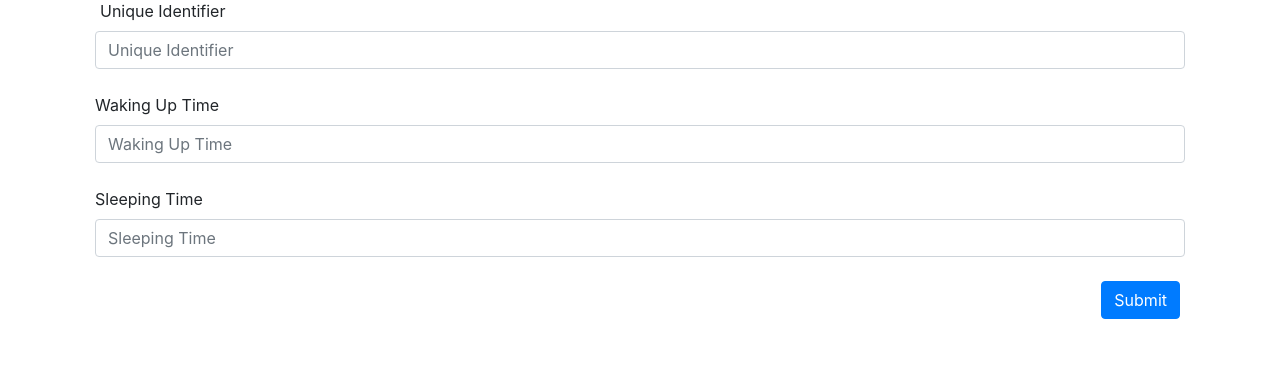
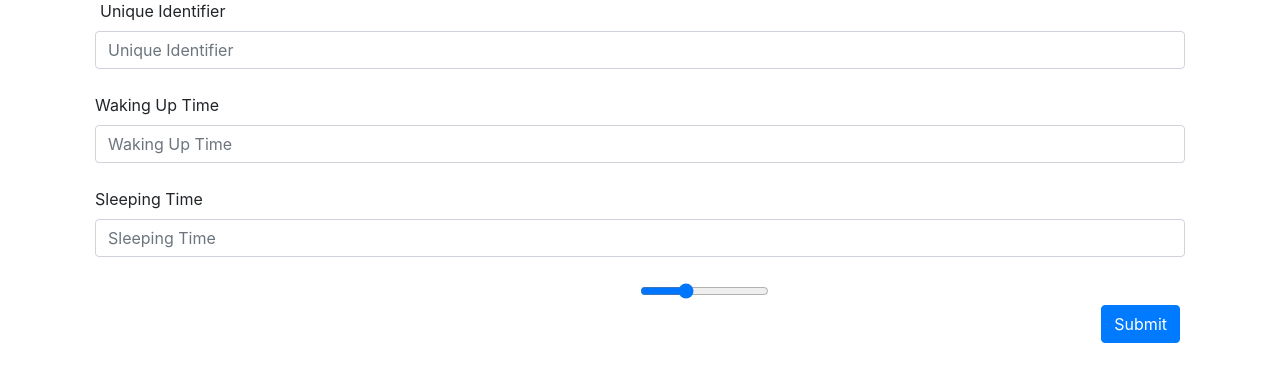
Before and after one commit to swp930/pythonserver-neatlabs, a Flask app: page /addwakesleeptime in a window 1280 px wide. Shown: the part 129-511 px from the top of the page. Run offline with Flask 2, Linux system fonts and the light colour scheme; some libraries are stand-ins or nearby versions.

Commit message:
Updating heroku

```diff
--- a/templates/addwakesleep.html
+++ b/templates/addwakesleep.html
@@ -42,6 +42,9 @@
                     <label for="sleeptime">Sleeping Time</label>
                     <input class="form-control " type="text" placeholder="Sleeping Time" id="sleeptime" name="sleeptime">
                 </div>
+                <br>
+
+                <input id = "input1" type="range" min="1" max="7" value="3" style="margin: 0 50%">
 
                 <br>
                 <button type="submit " class="btn btn-primary " style="float:right ">Submit</button>
```
